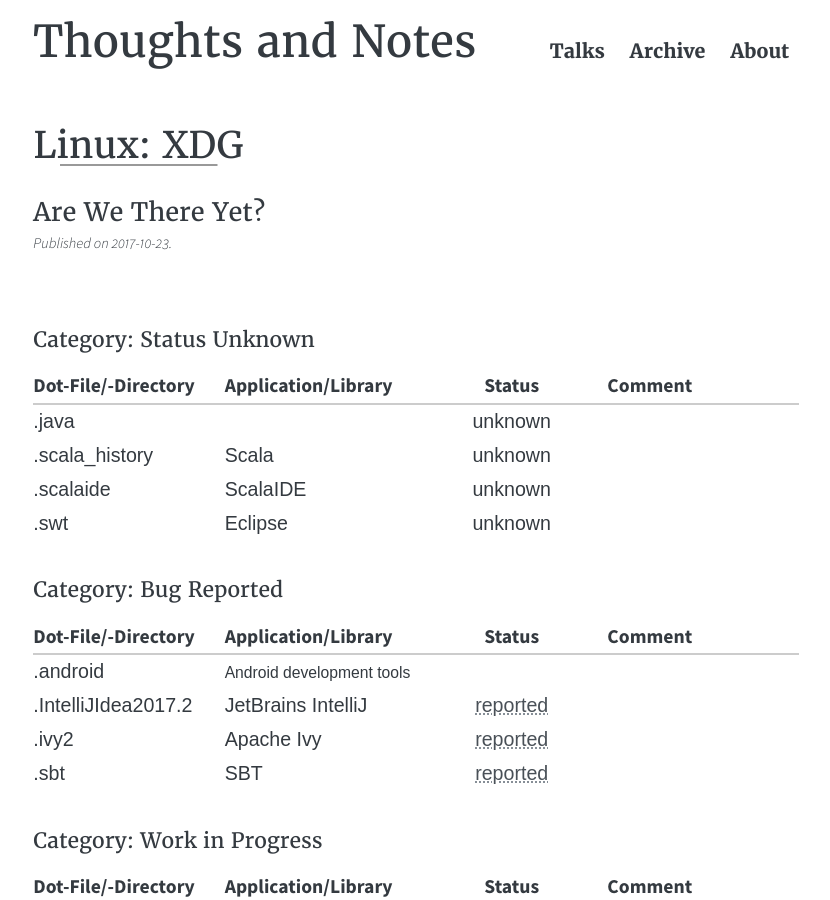
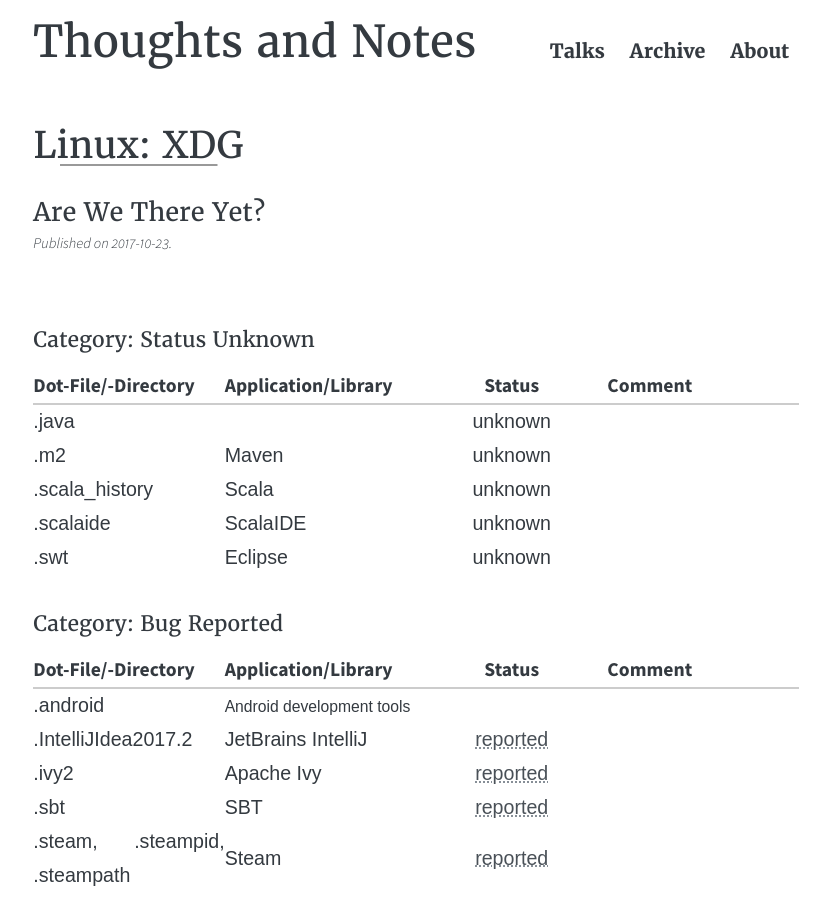
Before and after one commit to soc/soc.me, a Jekyll site: the page built from _articles/linux/xdg-are-we-there-yet.md, in a window 1280 px wide and 900 px high. Shown: the whole window, without its empty margins (224-1054 px from the left). Built offline with Jekyll 4.4.1, drawn with Linux system fonts in a browser that asks for light colours; some web fonts are replaced.

Commit message:
Add Maven and Steam

```diff
--- a/_articles/linux/xdg-are-we-there-yet.md
+++ b/_articles/linux/xdg-are-we-there-yet.md
@@ -8,6 +8,7 @@
 Dot-File/-Directory | Application/Library | Status  | Comment
 ------------------- | :------------------ | :-----: | :------
 .java               |                     | unknown |
+.m2                 | Maven               | unknown |
 .scala_history      | Scala               | unknown |
 .scalaide           | ScalaIDE            | unknown |
 .swt                | Eclipse             | unknown |
@@ -21,6 +22,7 @@
 .IntelliJIdea2017.2 | JetBrains IntelliJ  | [reported](https://youtrack.jetbrains.com/issue/IDEA-22407) |
 .ivy2               | Apache Ivy          | [reported](https://issues.apache.org/jira/browse/IVY-1502) |
 .sbt                | SBT                 | [reported](https://github.com/sbt/sbt/issues/3681) |
+.steam, .steampid, .steampath | Steam     | [reported](https://github.com/ValveSoftware/steam-for-linux/issues/1890)
 
 
 #### Category: Work in Progress
```
